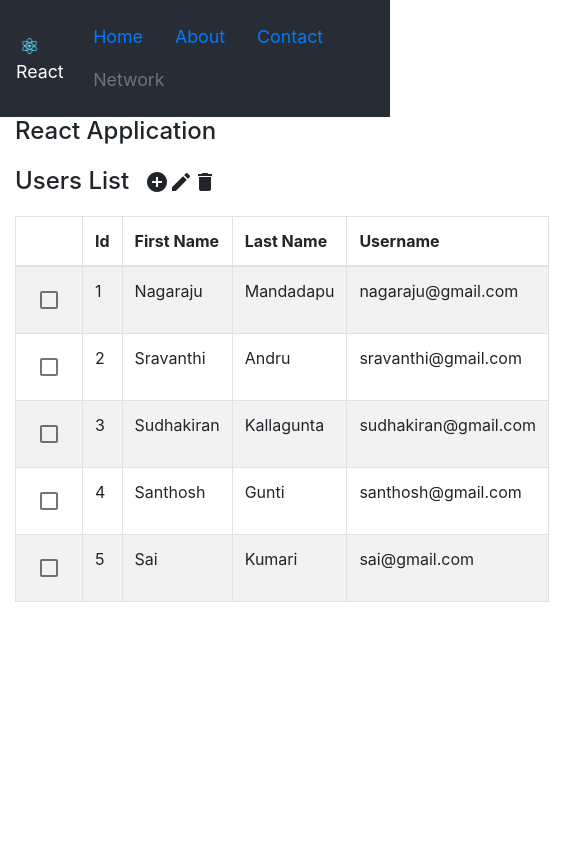
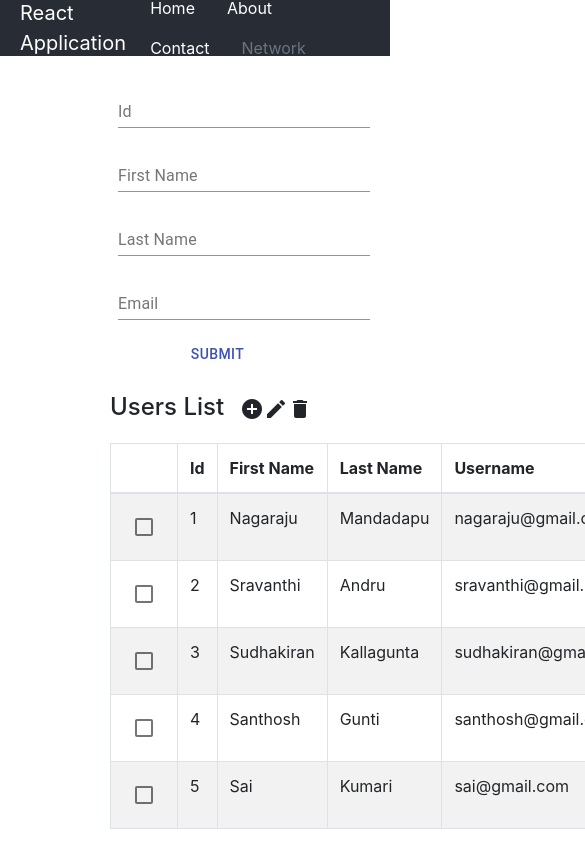
Before and after one commit to rajumn1712/React, a React (Create React App) app: page / in a window 390 px wide. Shown: the top 845 px of the page, 585 px wide, since content can reach past the window. Built offline with nearby package versions, Linux system fonts and the light colour scheme.

Commit message:
re-added responsive css

```diff
--- a/src/App.css
+++ b/src/App.css
@@ -22,6 +22,7 @@
   color: white;
   padding: 16px;
   z-index: 32;
+  position:fixed;
 }
 .header-access{
   display: flex;
@@ -63,17 +64,10 @@
 .App-link {
   color: #61dafb;
 }
-.sidebar {
-  position: fixed;
-  top: 0;
-  bottom: 0;
-  left: 0;
-  min-height: 100vh !important;
-  z-index: 100;
-  padding: 48px 0 0;
-  box-shadow: inset -1px 0 0 rgba(0, 0, 0, .1);
-  margin-top: 65px !important;
-  background-color: #282c34 !important;
+.mainClass{
+  padding-top: 72px;
+  padding-left: 110px;
+  padding-right: 16px;
 }
 @keyframes App-logo-spin {
   from {
--- a/src/App.js
+++ b/src/App.js
@@ -1,19 +1,17 @@
 import React from 'react';
 import './App.css';
-import Layout from './components/Layout/Layout';
 import HeaderComponent from './Layout/header';
 import UserComponent from './Users/User';
 
 function App() {
   return (
     <div className="App">
-      {/* <Layout> */}
         <HeaderComponent/>
+        <main className="mainClass">
+        <UserComponent/>
+        </main>
       <div className="container">
-        <h4>React Application</h4>
-        <UserComponent/>
       </div>
-      {/* </Layout> */}
     </div>
   );
 }
--- a/src/Common/Snackbar/SnackBar.js
+++ b/src/Common/Snackbar/SnackBar.js
@@ -1,5 +1,5 @@
 import React, { PureComponent } from "react";
-import '../Snackbar/SnackBar.css'
+import './SnackBar.css';
 
 export class SnackBar extends PureComponent {
     message = '';
--- /dev/null
+++ b/src/Layout/header.css
@@ -0,0 +1,37 @@
+.Header{
+    height:56px;
+    width:100%;
+    position:fixed;
+    top:0;
+    left:0;
+    background-color: #282c34;
+    display: flex;
+    justify-content: space-between;
+    align-items: center;
+    padding: 0 20px;
+    box-sizing: border-box;
+    z-index: 90;
+    color: white;
+}
+.Header nav{
+    height: 100%;
+}
+.nav-item a{
+    color: white;
+    text-decoration: none;
+}
+.Font{
+    font-size: 20px;
+}
+.sidebar {
+    position: fixed;
+    top: 0;
+    bottom: 0;
+    left: 0;
+    height: 100%;
+    z-index: 100;
+    padding: 48px 0 0;
+    box-shadow: inset -1px 0 0 rgba(0, 0, 0, .1);
+    margin-top: 56px !important;
+    background-color: #282c34 !important;
+  }
--- a/src/Layout/header.js
+++ b/src/Layout/header.js
@@ -1,15 +1,17 @@
 import React, { Component } from 'react';
 import { Nav } from 'react-bootstrap';
-import logo from '../logo.svg';
+import './header.css';
+// import logo from '../logo.svg';
 
 class HeaderComponent extends Component {
   render() {
     return (
       <div>
-        <header className="App-header">
-          <div className="header-access">
-            <div className="header-search flex-auto">
-              <img src={logo} className="App-logo" alt="logo" />React</div>
+        <header className="Header">
+        <div className="Font">
+              {/* <img src={logo} className="App-logo" alt="logo" /> */}
+              React Application</div>
+          <div>
             <Nav className="d-flex pull-right">
               <Nav.Item>
                 <Nav.Link href="/home">Home</Nav.Link>
--- a/src/Users/User.js
+++ b/src/Users/User.js
@@ -5,6 +5,8 @@ import { withStyles } from '@material-ui/core/styles';
 import Dialog from '@material-ui/core/Dialog';
 import { DialogContent, DialogTitle, FormControl, TextField, DialogActions, Button } from '@material-ui/core';
 import { SnackBar } from '../Common/Snackbar/SnackBar';
+import Aux from '../hoc/Auxillary';
+import FormComponent from '../components/FormsFolder/FormsComponent';
 const useDialogStyles = theme => ({
     form: {
         display: 'flex',
@@ -100,7 +102,8 @@ class UserComponent extends Component {
         const list = [...this.state.persons];
         const user = this.state.user;
         return (
-
+            <Aux>
+                <FormComponent/>
             <div>
                 <div className="header-access">
                     <div><SnackBar ref = {this.snackbarRef }/></div>
@@ -197,6 +200,7 @@ class UserComponent extends Component {
                     </DialogActions>
                 </Dialog>
             </div>
+            </Aux>
         )
     }
 }
--- /dev/null
+++ b/src/components/FormsFolder/FormsComponent.js
@@ -0,0 +1,27 @@
+import React from 'react';
+import { makeStyles } from '@material-ui/core/styles';
+import TextField from '@material-ui/core/TextField';
+import { Button } from '@material-ui/core';
+
+const useStyles = makeStyles((theme) => ({
+  root: {
+    '& > *': {
+      margin: theme.spacing(1),
+      width: '25ch',
+    },
+  },
+}));
+
+export default function FormComponent() {
+  const classes = useStyles();
+
+  return (
+    <form className={classes.root} noValidate autoComplete="off">
+      <TextField id="standard-basic" label="Id" name="Id" />
+      <TextField id="standard-basic" label="First Name" name="FirstName" />
+      <TextField id="standard-basic" label="Last Name" name="LastName" />
+      <TextField id="standard-basic" label="Email" name="UserName" />
+      <Button color="primary">Submit</Button>
+    </form>
+  );
+}
--- a/src/components/Layout/Layout.js
+++ /dev/null
@@ -1,13 +0,0 @@
-import React from 'react';
-import Aux from '../../hoc/Auxillary';
-
-const Layout = (props)=>(
-<Aux>
-        <div>Toolbar,Sidedrawer,backdrop</div>
-    <main>
-        {props.children}
-    </main>
-    </Aux>
-)
-
-export default Layout;
```
Also changed, not shown: 1 other file (tests, documents, lock files or other folders).
